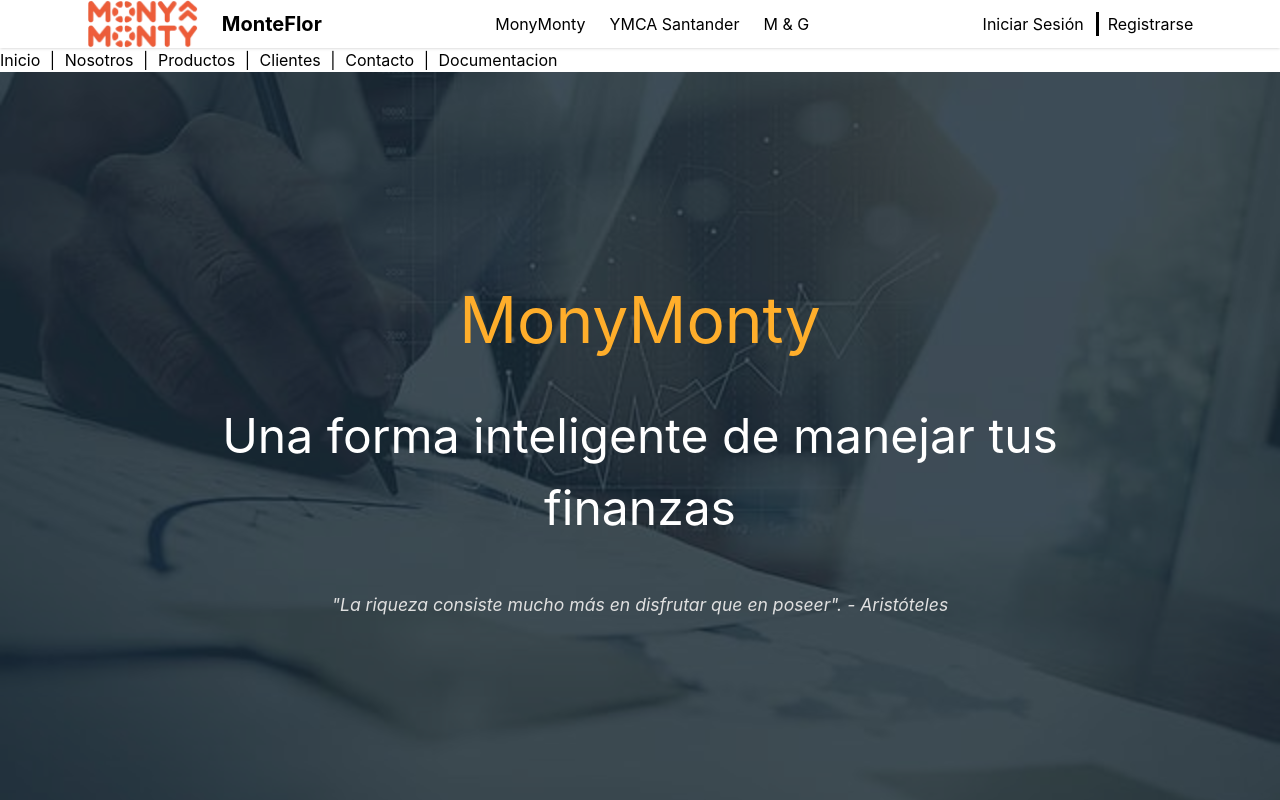
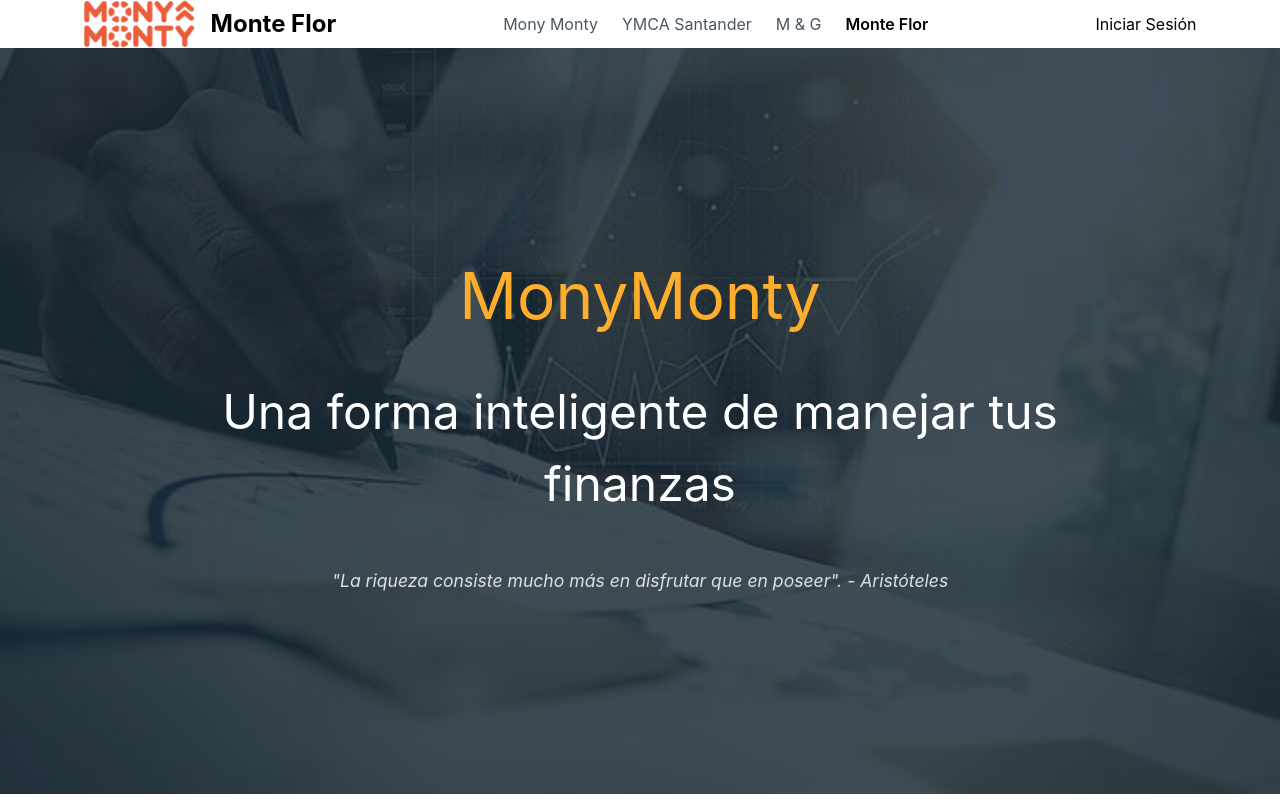
Before and after one commit to OugMontiel/MonteFlor, a Vue app: page / in a window 1280 px wide. Shown: the top 800 px of the page. Built offline with nearby package versions, Linux system fonts and the light colour scheme.

Commit message:
Asi va hacer usado el header
Vamos a trabajar en mejorarlo

```diff
--- /dev/null
+++ b/src/components/const.js
@@ -0,0 +1,56 @@
+// Constantes de Header y Navegación
+import logoIMonyMonty from "@/assets/img/MonyMontySinFondo3.png";
+import logoYMCA from "@/assets/img/MonyMontySinFondo3.png";
+import logoIMG from "@/assets/img/MonyMontySinFondo3.png";
+import logoIMonteFlor from "@/assets/img/MonyMontySinFondo3.png";
+
+const monymonty = {
+  name: "monymonty",
+  label: "Mony Monty",
+  route: "/monymonty",
+  logo: {
+    src: logoIMonyMonty,
+    alt: "Logo de Mony Monty",
+  },
+  tabs: [
+    {id: "inicio", label: "Inicio"},
+    {id: "nosotros", label: "Nosotros"},
+    {id: "productos", label: "Productos"},
+    {id: "clientes", label: "Clientes"},
+    {id: "contacto", label: "Contacto"},
+  ],
+};
+const YMCA = {
+  name: "ymca",
+  label: "YMCA Santander",
+  route: "/ymca-santander",
+  logo: {
+    src: logoYMCA,
+    alt: "Logo de YMCA Santander",
+  },
+};
+const Mg = {
+  name: "mg",
+  label: "M & G",
+  route: "/mg",
+  logo: {
+    src: logoIMG,
+    alt: "Logo de M & G",
+  },
+};
+const MonteFlor = {
+  name: "MonteFlor",
+  label: "Monte Flor",
+  route: "/",
+  logo: {
+    src: logoIMonteFlor,
+    alt: "Logo de Monte Flor",
+  },
+};
+
+export const NavConstante = {
+  monymonty,
+  YMCA,
+  Mg,
+  MonteFlor,
+};
--- a/src/components/header.vue
+++ b/src/components/header.vue
@@ -1,55 +1,83 @@
-<script>
-import logo from "@/assets/img/MonyMontySinFondo3.png";
-import headerHomeView from "@/components/web/headerWeb.vue";
+<script setup>
+import {useRouter} from "vue-router";
+import {defineComponent, ref, computed, onMounted, onUnmounted} from "vue";
 
-export default {
+import {NavConstante} from "./const.js";
+
+defineOptions({
   name: "HeaderPrincipal",
-  data() {
-    return {
-      logo,
-    };
-  },
-  components: {
-    headerHomeView,
-  },
-  methods: {
-    irAInicio() {
-      this.$router.push("/");
-    },
-    irAMonymonty() {
-      this.$router.push("/");
-    },
-  },
-};
+});
+// Router
+const router = useRouter();
+
+// Métodos de navegación
+function irAInicio() {
+  router.push("/");
+}
+
+const SeleccionNav = ref("MonteFlor");
+
+const logoSrc = computed(() => NavConstante[SeleccionNav.value].logo.src);
+const logoAlt = computed(() => NavConstante[SeleccionNav.value].logo.alt);
+const Name = computed(() => NavConstante[SeleccionNav.value].label);
+const currentTabs = computed(() => NavConstante[SeleccionNav.value].tabs);
+
+// lista derivada para el nav
+const navigationItems = computed(() =>
+  Object.entries(NavConstante).map(([key, val]) => ({
+    id: key,
+    label: val.label,
+    active: SeleccionNav.value === key,
+  }))
+);
+
+function handleNavigation(navItem) {
+  SeleccionNav.value = navItem.id;
+}
 </script>
 
 <template>
+  <div>
     <!-- Header principal -->
     <header class="flex items-center justify-around px-4 py-2 bg-white shadow">
-    <div class="flex items-center gap-6 cursor-pointer" @click="irAInicio">
-      <div>
-        <img :src="logo" alt="Icono de la aplicación" class="logo" />
+      <!-- Sección de Marca -->
+      <div
+        class="flex items-center gap-4 cursor-pointer transition-opacity duration-300 hover:opacity-80 focus:outline-none focus:ring-2 focus:ring-blue-500 focus:ring-offset-2 rounded-lg p-1 group"
+        @click="irAInicio"
+        tabindex="0"
+        @keydown.enter="irAInicio"
+      >
+        <div class="flex-shrink-0">
+          <img :src="logoSrc" :alt="logoAlt" class="logo transition-transform duration-300 group-hover:scale-105" loading="lazy" />
         </div>
-      <h1 class="text-xl font-bold">MonteFlor</h1>
+        <h1 class="text-xl font-bold sm:text-2xl">{{ Name }}</h1>
       </div>
 
       <nav class="flex gap-6">
-      <a href="#" class="nav-item">MonyMonty</a>
-      <a href="#" class="nav-item">YMCA Santander </a>
-      <a href="#" class="nav-item">M & G</a>
+        <a
+          v-for="item in navigationItems"
+          :key="item.id"
+          href="#"
+          @click.prevent="handleNavigation(item)"
+          :class="['transition-colors', item.active ? 'text-black font-semibold' : 'text-gray-600 hover:text-black']"
+        >
+          {{ item.label }}
+        </a>
       </nav>
 
       <!-- Botones con PrimeVue -->
       <div class="flex gap-3">
-      <Button label="Iniciar Sesión" outlined @click="irAMonymonty" />
-      <Divider layout="vertical" />
-      <Button label="Registrarse" severity="primary" @click="irAMonymonty" />
+        <Button label="Iniciar Sesión" outlined @click="irAInicio" />
       </div>
     </header>
 
-  <!-- Tab de Navegacion -->
-  <div>
-    <headerHomeView />
+    <!-- Tab de Navegacion dinámicos-->
+    <div class="flex justify-center items-center gap-2">
+      <template v-for="(tab, index) in currentTabs" :key="tab.id">
+        <a class="linksNav" :href="`#${tab.id}`">{{ tab.label }}</a>
+        <Divider layout="vertical" v-if="index < currentTabs.length - 1" />
+      </template>
+    </div>
   </div>
 </template>
 
--- a/src/components/web/headerWeb.vue
+++ /dev/null
@@ -1,53 +0,0 @@
-<script>
-export default {
-  name: "Header-dehome",
-  methods: {
-    irADocumentacion() {
-      this.$router.push("/documentacion");
-    },
-  },
-};
-</script>
-
-<template>
-  <!-- menú -->
-  <div class="container-links">
-    <a class="linksNav" href="#inicio">Inicio</a>
-    <span class="separator">|</span>
-    <a class="linksNav" href="#nosotros">Nosotros</a>
-    <span class="separator">|</span>
-    <a class="linksNav" href="#productos">Productos</a>
-    <span class="separator">|</span>
-    <a class="linksNav" href="#clientes">Clientes</a>
-    <span class="separator">|</span>
-    <a class="linksNav" href="#contacto">Contacto</a>
-    <span class="separator">|</span>
-    <a class="linksNav" @click="irADocumentacion">Documentacion</a>
-  </div>
-</template>
-
-<style>
-/* Estilos para tu aplicación */
-.container-links {
-  display: flex;
-  align-items: center;
-  gap: 0.3em;
-}
-
-.linksNav:hover {
-  color: var(--color-acento);
-}
-
-.separator {
-  color: var(--texto-primario);
-  padding: 0 0.3em;
-  user-select: none;
-  pointer-events: none;
-}
-
-.separator:hover {
-  padding: 0 0.3em;
-  user-select: none;
-  pointer-events: none;
-}
-</style>
```
Lines whose indentation alone changed are shown as unchanged.
